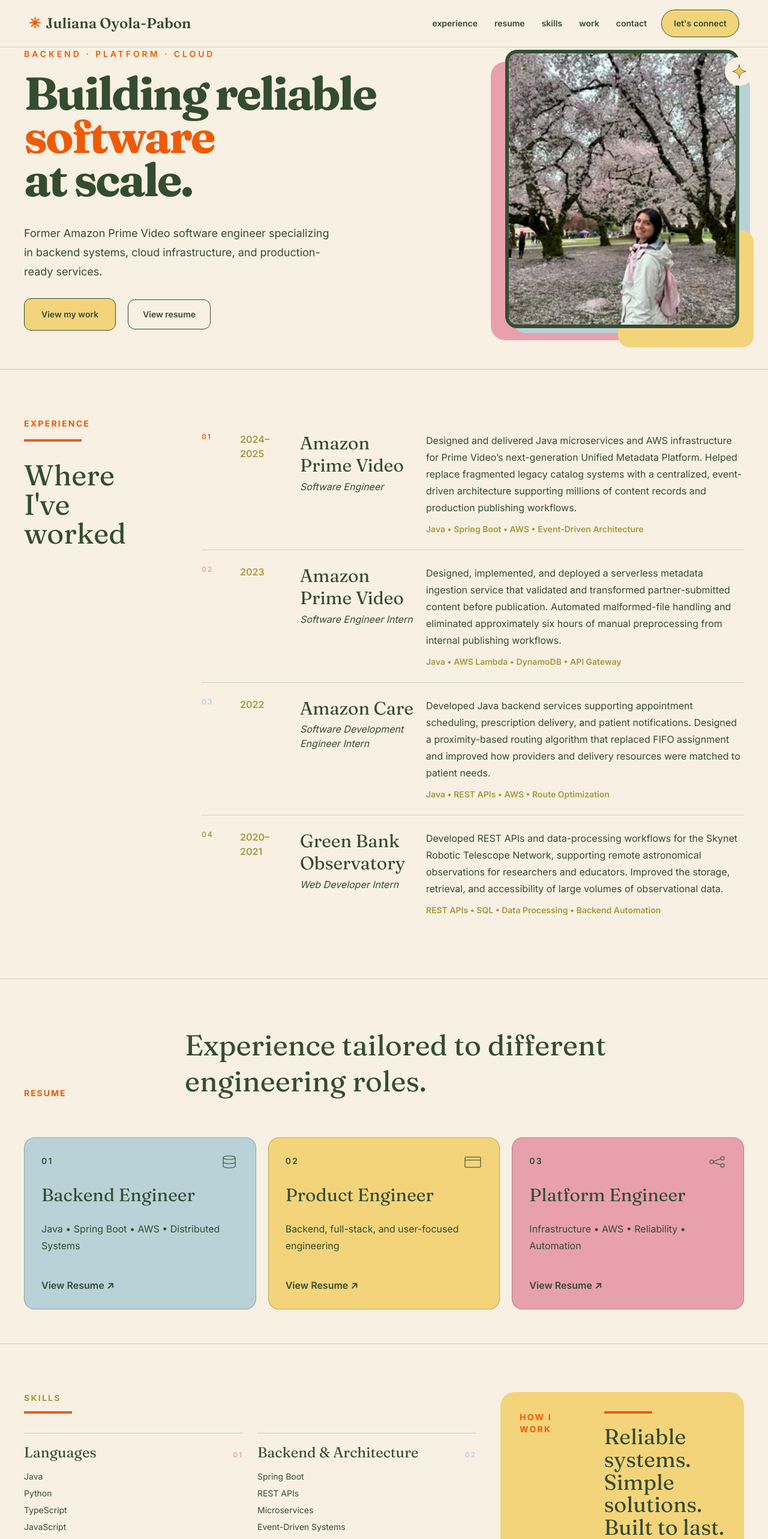
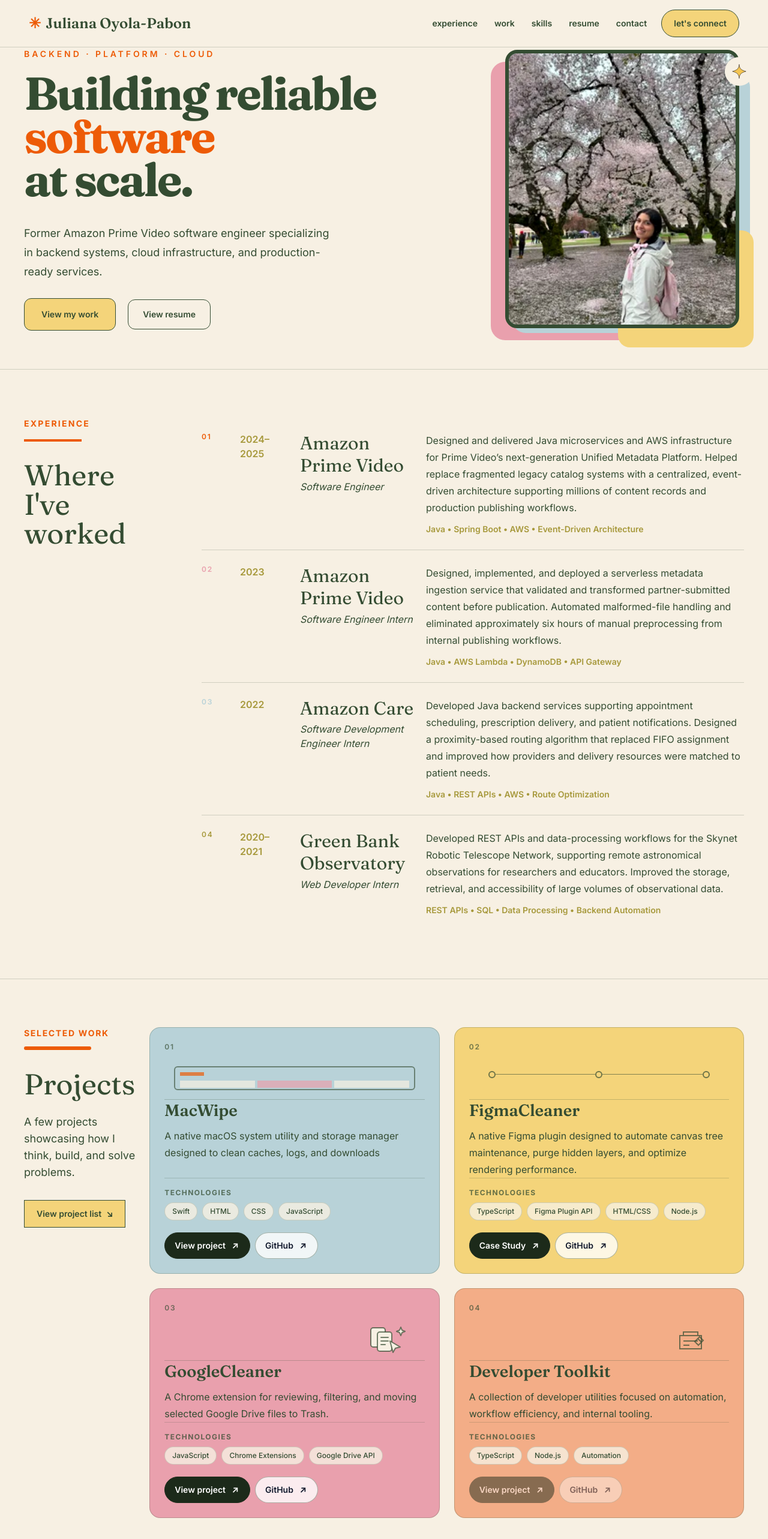
Before and after one commit to julsoyola/juliana-portfolio, a Next.js app in the folder portfolio/: page / in a window 1280 px wide. Shown: the top 2565 px of the page at 60% size. Built offline with nearby package versions, Linux system fonts and the light colour scheme.

Commit message:
layout: reorder portfolio sections

```diff
--- a/portfolio/app/page.tsx
+++ b/portfolio/app/page.tsx
@@ -20,8 +20,8 @@ export default function Home() {
         <Experience />
       </Reveal>
 
-       <Reveal>
-        <Resume />
+      <Reveal>
+        <Projects />
       </Reveal>
 
       <Reveal>
@@ -29,7 +29,7 @@ export default function Home() {
       </Reveal>
 
       <Reveal>
-        <Projects />
+        <Resume />
       </Reveal>
 
       <Reveal>
--- a/portfolio/components/Footer.tsx
+++ b/portfolio/components/Footer.tsx
@@ -2,7 +2,7 @@ export default function Footer() {
   return (
     <footer
       id="contact"
-      className="px-6 py-16 lg:px-10"
+      className="px-6 py-20 lg:px-10"
     >
       <div className="relative z-10 mx-auto grid max-w-7xl gap-8 rounded-[24px] bg-[var(--forest)] px-6 py-9 text-[var(--paper)] sm:px-10 lg:grid-cols-[0.3fr_0.45fr_0.25fr] lg:items-center lg:gap-10 lg:py-10">
         <div>
--- a/portfolio/components/Navigation.tsx
+++ b/portfolio/components/Navigation.tsx
@@ -22,14 +22,14 @@ export default function Navigation() {
             <a className="nav-link" href="#experience">
               experience
             </a>
-            <a className="nav-link" href="#resume">
-              resume
+            <a className="nav-link" href="#work">
+              work
             </a>
             <a className="nav-link" href="#skills">
               skills
             </a>
-            <a className="nav-link" href="#work">
-              work
+            <a className="nav-link" href="#resume">
+              resume
             </a>
             <a className="nav-link" href="#contact">
               contact
@@ -62,9 +62,9 @@ export default function Navigation() {
         >
           {[
             ["experience", "#experience"],
+            ["work", "#work"],
+            ["skills", "#skills"],
             ["resume", "#resume"],
-            ["skills", "#skills"],
-            ["work", "#work"],
             ["contact", "#contact"],
           ].map(([label, href]) => (
             <a
--- a/portfolio/components/Projects.tsx
+++ b/portfolio/components/Projects.tsx
@@ -53,7 +53,7 @@ export default function Projects() {
     <section
       id="work"
       aria-labelledby="projects-heading"
-      className="border-t border-[var(--forest)]/20 px-6 py-16 lg:px-10"
+      className="border-t border-[var(--forest)]/20 px-6 py-20 lg:px-10"
     >
       <div className="mx-auto max-w-7xl">
         <div className="grid gap-8 min-[900px]:grid-cols-[0.25fr_repeat(3,minmax(0,1fr))] min-[900px]:items-start min-[900px]:gap-6">
```
